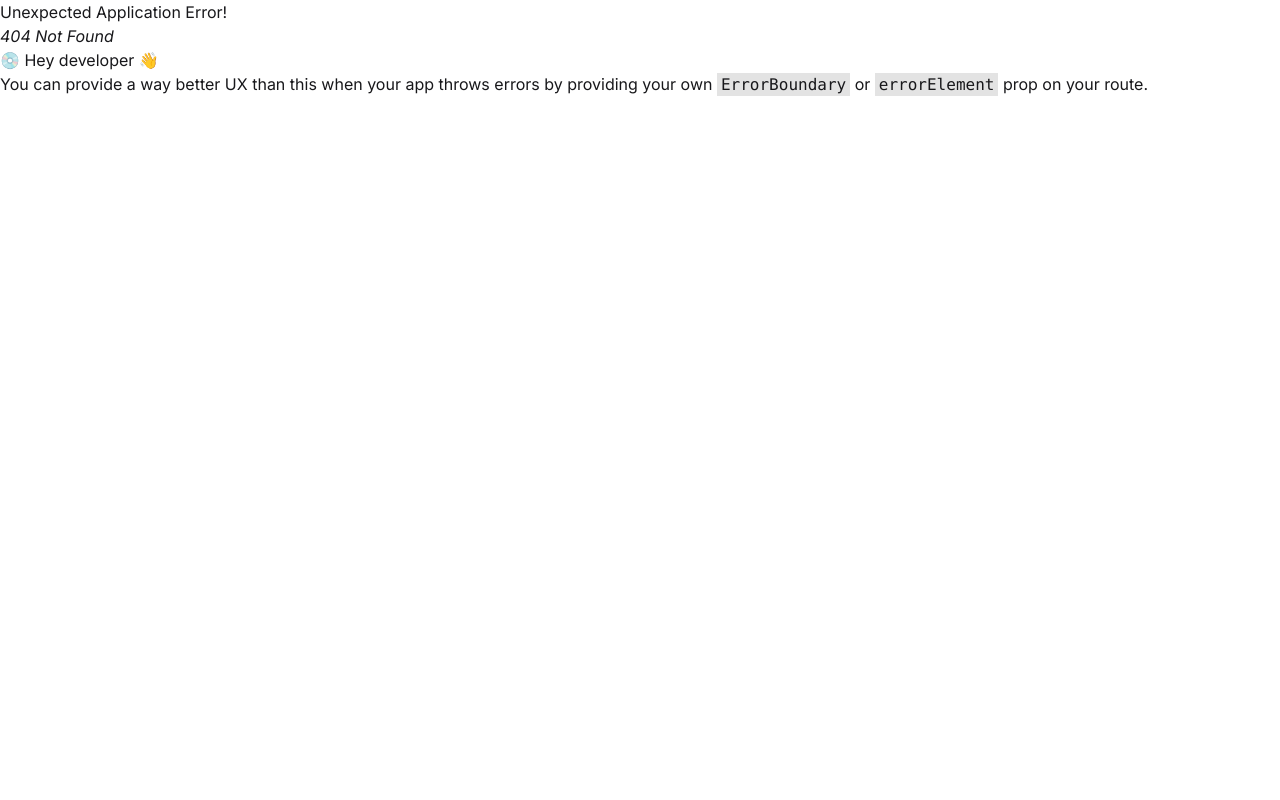
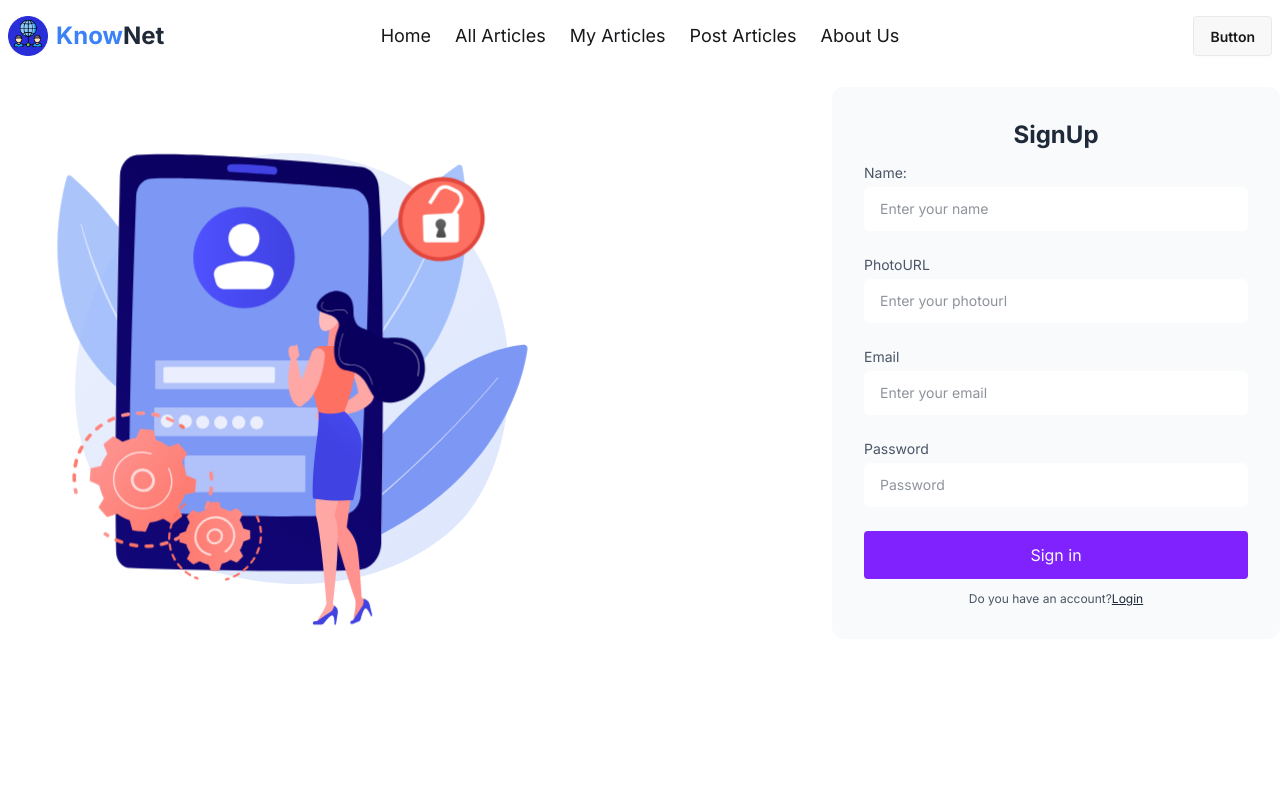
Before and after one commit to dev-sharafat/know-net-client, a React (Vite) app: page /signup in a window 1280 px wide. Before the commit this address had no page. Shown: the top 800 px of the page. Built offline with nearby package versions, Linux system fonts and the light colour scheme.

Commit message:
adding the signup and login page with some fucntionality

```diff
--- a/package.json
+++ b/package.json
@@ -11,6 +11,7 @@
   },
   "dependencies": {
     "@tailwindcss/vite": "^4.1.10",
+    "firebase": "^11.9.1",
     "lottie-react": "^2.4.1",
     "react": "^19.1.0",
     "react-dom": "^19.1.0",
--- a/src/FirebaseAuthentication/AuthProvider.jsx
+++ b/src/FirebaseAuthentication/AuthProvider.jsx
@@ -1,11 +1,27 @@
-import React from 'react';
+import React from "react";
+import AuthContext from './AuthContext'
+import { createUserWithEmailAndPassword, GoogleAuthProvider, signInWithPopup } from "firebase/auth";
+import { auth } from "./firebase_init_";
+const googleprovider = new GoogleAuthProvider()
+const AuthProvider = ({children}) => {
+    const signIn = (email,password) =>{
+        return createUserWithEmailAndPassword(auth,email,password)
+    }
+    const googleSignIn = ()=>{
+        return signInWithPopup(auth,googleprovider)
+    }
 
-const AuthProvider = () => {
-    return (
-        <div>
+    const signOut = ()=>{
+        return signOut(auth)
+    }
 
-        </div>
-    );
+
+    const userinfo = {
+        signIn,
+        googleSignIn,
+        signOut,
+    }
+  return <AuthContext value = {userinfo}>{children}</AuthContext>
 };
 
 export default AuthProvider;
--- a/src/FirebaseAuthentication/firebase_init_.js
+++ b/src/FirebaseAuthentication/firebase_init_.js
@@ -0,0 +1,20 @@
+// Import the functions you need from the SDKs you need
+import { initializeApp } from "firebase/app";
+import { getAuth } from "firebase/auth";
+// TODO: Add SDKs for Firebase products that you want to use
+// https://firebase.google.com/docs/web/setup#available-libraries
+
+// Your web app's Firebase configuration
+const firebaseConfig = {
+  apiKey: "AIzaSyDpCi9F9ZgblNALsRuTeGeRnTPNbgoOIiY",
+  authDomain: "knownet-47c86.firebaseapp.com",
+  projectId: "knownet-47c86",
+  storageBucket: "knownet-47c86.firebasestorage.app",
+  messagingSenderId: "698963559212",
+  appId: "1:698963559212:web:c45d53cd3f2632c3d5e289"
+};
+
+// Initialize Firebase
+const app = initializeApp(firebaseConfig);
+// Initialize Firebase Authentication and get a reference to the service
+export const auth = getAuth(app);
--- a/src/Pages/LoginPages/Login.jsx
+++ b/src/Pages/LoginPages/Login.jsx
@@ -1,24 +1,31 @@
 import React from "react";
 import login from '../../assets/Login.json'
 import Lottie from "lottie-react";
+import { Link } from "react-router";
 const Login = () => {
+  const hanldeLogin = e =>{
+    e.preventDefault();
+    const email = e.target.email.value
+    const password = e.target.password.value
+    console.log(email,password);
+  }
   return (
-    <div className="lg:flex justify-center items-center">
+    <div className="md:flex justify-center items-center">
         <div className="mx-4 lg:mx-0">
             <Lottie animationData={login} loop={true} className="lg:w-[70%] lg:h=[300px] "></Lottie>
         </div>
       <div className="lg:w-full lg:max-w-md p-8 space-y-3 rounded-xl mx-4 lg:mx-0  bg-gray-50  text-gray-800">
         <h1 className="text-2xl font-bold text-center">Login</h1>
-        <form noValidate="" action="" className="space-y-6">
+        <form onSubmit={hanldeLogin} action="" className="space-y-6">
           <div className="space-y-1 text-sm">
             <label htmlFor="username" className="block  text-gray-600">
-              Username
+              Email
             </label>
             <input
-              type="text"
-              name="username"
+              type="email"
+              name="email"
               id="username"
-              placeholder="Username"
+              placeholder="Enter your email"
               className="w-full px-4 py-3 rounded-md  bg-white text-gray-800 focus: border-violet-600"
             />
           </div>
@@ -81,13 +88,13 @@ const Login = () => {
         </div>
         <p className="text-xs text-center sm:px-6  text-gray-600">
           Don't have an account?
-          <a
+          <Link
+          to='/signup'
             rel="noopener noreferrer"
-            href="#"
             className="underline  text-gray-800"
           >
             Sign up
-          </a>
+          </Link>
         </p>
       </div>
     </div>
--- a/src/Pages/LoginPages/SignIn.jsx
+++ b/src/Pages/LoginPages/SignIn.jsx
@@ -1,32 +1,65 @@
 import Lottie from "lottie-react";
 import React from "react";
-
+import signin from '../../assets/Animation - 1749838793102.json'
+import { Link } from "react-router";
 const SignIn = () => {
+  const handleSignup = e =>{
+     e.preventDefault();
+     const name = e.target.name.value
+     const photo = e.target.photo.value
+     const password = e.target.password.value
+     const email = e.target.email.value
+     console.log(name,photo,password,email);
+  }
   return (
-    <div className="lg:flex justify-center items-center">
+    <div className="md:flex justify-center items-center">
       <div className="mx-4 lg:mx-0">
         <Lottie
-          animationData={login}
+          animationData={signin}
           loop={true}
           className="lg:w-[70%] lg:h=[300px] "
         ></Lottie>
       </div>
       <div className="lg:w-full lg:max-w-md p-8 space-y-3 rounded-xl mx-4 lg:mx-0  bg-gray-50  text-gray-800">
-        <h1 className="text-2xl font-bold text-center">Login</h1>
-        <form noValidate="" action="" className="space-y-6">
+        <h1 className="text-2xl font-bold text-center">SignUp</h1>
+        <form onSubmit={handleSignup} action="" className="space-y-6">
           <div className="space-y-1 text-sm">
             <label htmlFor="username" className="block  text-gray-600">
-              Username
+              Name:
             </label>
             <input
               type="text"
-              name="username"
+              name="name"
               id="username"
-              placeholder="Username"
+              placeholder="Enter your name"
               className="w-full px-4 py-3 rounded-md  bg-white text-gray-800 focus: border-violet-600"
             />
           </div>
           <div className="space-y-1 text-sm">
+            <label htmlFor="username" className="block  text-gray-600">
+              PhotoURL
+            </label>
+            <input
+              type="text"
+              name="photo"
+              id="photo"
+              placeholder="Enter your photourl"
+              className="w-full px-4 py-3 rounded-md  bg-white text-gray-800 focus: border-violet-600"
+            />
+          </div>
+          <div className="space-y-1 text-sm">
+            <label htmlFor="email" className="block  text-gray-600">
+              Email
+            </label>
+            <input
+              type="text"
+              name="email"
+              id="email"
+              placeholder="Enter your email"
+              className="w-full px-4 py-3 rounded-md  bg-white text-gray-800 focus: border-violet-600"
+            />
+          </div>
+               <div className="space-y-1 text-sm">
             <label htmlFor="password" className="block  text-gray-600">
               Password
             </label>
@@ -37,61 +70,25 @@ const SignIn = () => {
               placeholder="Password"
               className="w-full px-4 py-3 rounded-md   bg-white  text-gray-800 focus: border-violet-600"
             />
-            <div className="flex justify-end text-xs  text-gray-600">
-              <a rel="noopener noreferrer" href="#">
-                Forgot Password?
-              </a>
-            </div>
+
           </div>
+
+
           <button className="block w-full p-3 text-center rounded-sm  text-gray-50  bg-violet-600">
             Sign in
           </button>
         </form>
-        <div className="flex items-center pt-4 space-x-1">
-          <div className="flex-1 h-px sm:w-16  bg-gray-300"></div>
-          <p className="px-3 text-sm  text-gray-600">
-            Login with social accounts
-          </p>
-          <div className="flex-1 h-px sm:w-16  bg-gray-300"></div>
-        </div>
-        <div className="flex justify-center space-x-4">
-          <button aria-label="Log in with Google" className="p-3 rounded-sm">
-            <svg
-              xmlns="http://www.w3.org/2000/svg"
-              viewBox="0 0 32 32"
-              className="w-5 h-5 fill-current"
-            >
-              <path d="M16.318 13.714v5.484h9.078c-0.37 2.354-2.745 6.901-9.078 6.901-5.458 0-9.917-4.521-9.917-10.099s4.458-10.099 9.917-10.099c3.109 0 5.193 1.318 6.38 2.464l4.339-4.182c-2.786-2.599-6.396-4.182-10.719-4.182-8.844 0-16 7.151-16 16s7.156 16 16 16c9.234 0 15.365-6.49 15.365-15.635 0-1.052-0.115-1.854-0.255-2.651z"></path>
-            </svg>
-          </button>
-          <button aria-label="Log in with Twitter" className="p-3 rounded-sm">
-            <svg
-              xmlns="http://www.w3.org/2000/svg"
-              viewBox="0 0 32 32"
-              className="w-5 h-5 fill-current"
-            >
-              <path d="M31.937 6.093c-1.177 0.516-2.437 0.871-3.765 1.032 1.355-0.813 2.391-2.099 2.885-3.631-1.271 0.74-2.677 1.276-4.172 1.579-1.192-1.276-2.896-2.079-4.787-2.079-3.625 0-6.563 2.937-6.563 6.557 0 0.521 0.063 1.021 0.172 1.495-5.453-0.255-10.287-2.875-13.52-6.833-0.568 0.964-0.891 2.084-0.891 3.303 0 2.281 1.161 4.281 2.916 5.457-1.073-0.031-2.083-0.328-2.968-0.817v0.079c0 3.181 2.26 5.833 5.26 6.437-0.547 0.145-1.131 0.229-1.724 0.229-0.421 0-0.823-0.041-1.224-0.115 0.844 2.604 3.26 4.5 6.14 4.557-2.239 1.755-5.077 2.801-8.135 2.801-0.521 0-1.041-0.025-1.563-0.088 2.917 1.86 6.36 2.948 10.079 2.948 12.067 0 18.661-9.995 18.661-18.651 0-0.276 0-0.557-0.021-0.839 1.287-0.917 2.401-2.079 3.281-3.396z"></path>
-            </svg>
-          </button>
-          <button aria-label="Log in with GitHub" className="p-3 rounded-sm">
-            <svg
-              xmlns="http://www.w3.org/2000/svg"
-              viewBox="0 0 32 32"
-              className="w-5 h-5 fill-current"
-            >
-              <path d="M16 0.396c-8.839 0-16 7.167-16 16 0 7.073 4.584 13.068 10.937 15.183 0.803 0.151 1.093-0.344 1.093-0.772 0-0.38-0.009-1.385-0.015-2.719-4.453 0.964-5.391-2.151-5.391-2.151-0.729-1.844-1.781-2.339-1.781-2.339-1.448-0.989 0.115-0.968 0.115-0.968 1.604 0.109 2.448 1.645 2.448 1.645 1.427 2.448 3.744 1.74 4.661 1.328 0.14-1.031 0.557-1.74 1.011-2.135-3.552-0.401-7.287-1.776-7.287-7.907 0-1.751 0.62-3.177 1.645-4.297-0.177-0.401-0.719-2.031 0.141-4.235 0 0 1.339-0.427 4.4 1.641 1.281-0.355 2.641-0.532 4-0.541 1.36 0.009 2.719 0.187 4 0.541 3.043-2.068 4.381-1.641 4.381-1.641 0.859 2.204 0.317 3.833 0.161 4.235 1.015 1.12 1.635 2.547 1.635 4.297 0 6.145-3.74 7.5-7.296 7.891 0.556 0.479 1.077 1.464 1.077 2.959 0 2.14-0.020 3.864-0.020 4.385 0 0.416 0.28 0.916 1.104 0.755 6.4-2.093 10.979-8.093 10.979-15.156 0-8.833-7.161-16-16-16z"></path>
-            </svg>
-          </button>
-        </div>
+
+
         <p className="text-xs text-center sm:px-6  text-gray-600">
-          Don't have an account?
-          <a
+          Do you have an account?
+          <Link
             rel="noopener noreferrer"
-            href="#"
+            to='/login'
             className="underline  text-gray-800"
           >
-            Sign up
-          </a>
+            Login
+          </Link>
         </p>
       </div>
     </div>
--- a/src/Routing/router.jsx
+++ b/src/Routing/router.jsx
@@ -2,6 +2,7 @@ import { createBrowserRouter } from "react-router";
 import HomePageLayOut from "../LayOuts/HomepageLayout/HomePageLayOut";
 import Home from "../Pages/HomePage/Home";
 import Login from "../Pages/LoginPages/Login";
+import SignIn from "../Pages/LoginPages/SignIn";
 
 const router = createBrowserRouter([
     {
@@ -16,6 +17,10 @@ const router = createBrowserRouter([
             {
                 path:'/login',
                 Component:Login
+            },
+            {
+                path:'/signup',
+                Component:SignIn
             }
         ]
     }
--- a/src/ShearComponents/NavBar.jsx
+++ b/src/ShearComponents/NavBar.jsx
@@ -1,7 +1,10 @@
-import React from "react";
+import React, { use } from "react";
 import { Link, NavLink } from "react-router";
 import logo from '../assets/KnowNetlogo.png'
+import AuthContext from "../FirebaseAuthentication/AuthContext";
 const NavBar = () => {
+  const {email} = use(AuthContext)
+  console.log(email);
     const Navlinks = <>
         <li>
             <NavLink>Home</NavLink>
```
Also changed, not shown: src/main.jsx (+12 -11 lines), 1 other file (tests, documents, lock files or other folders).
